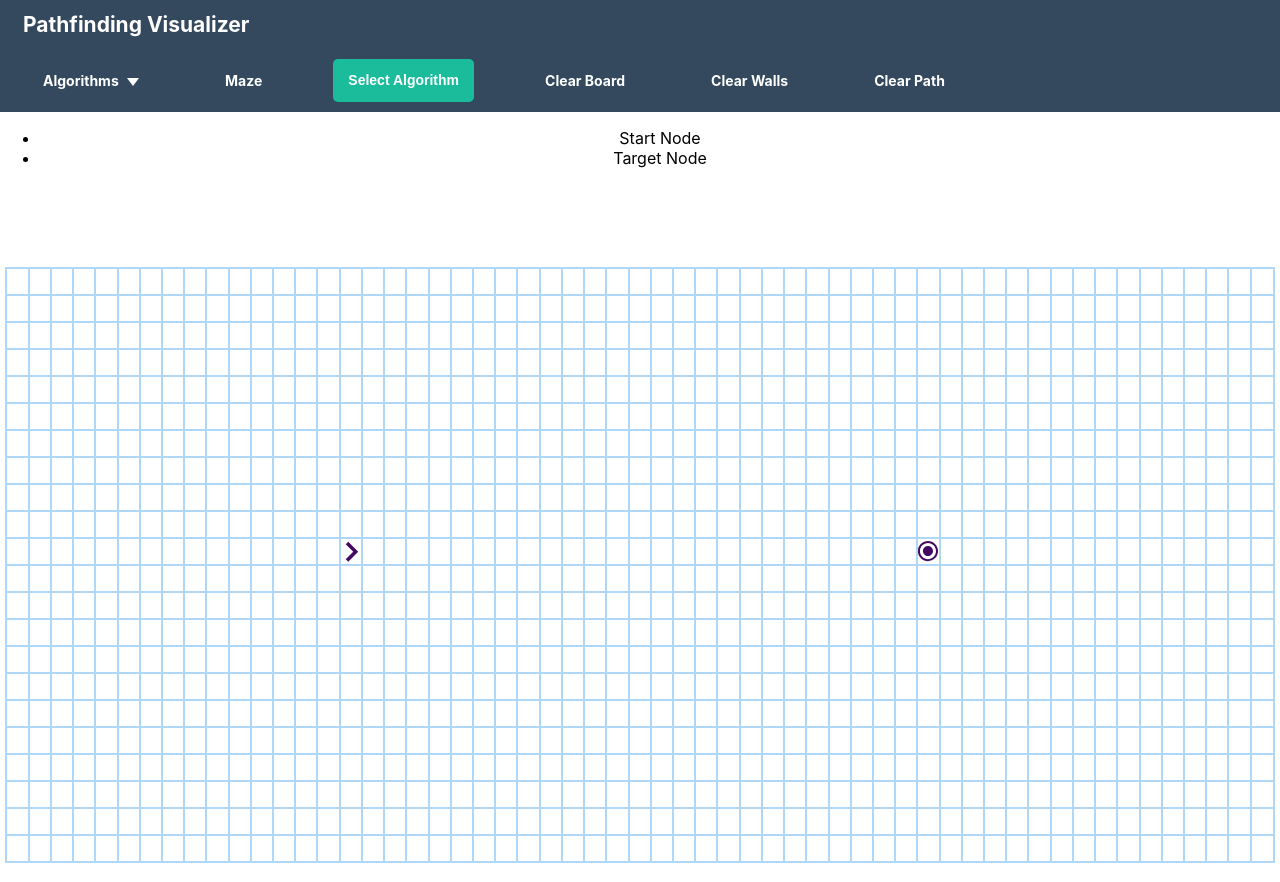
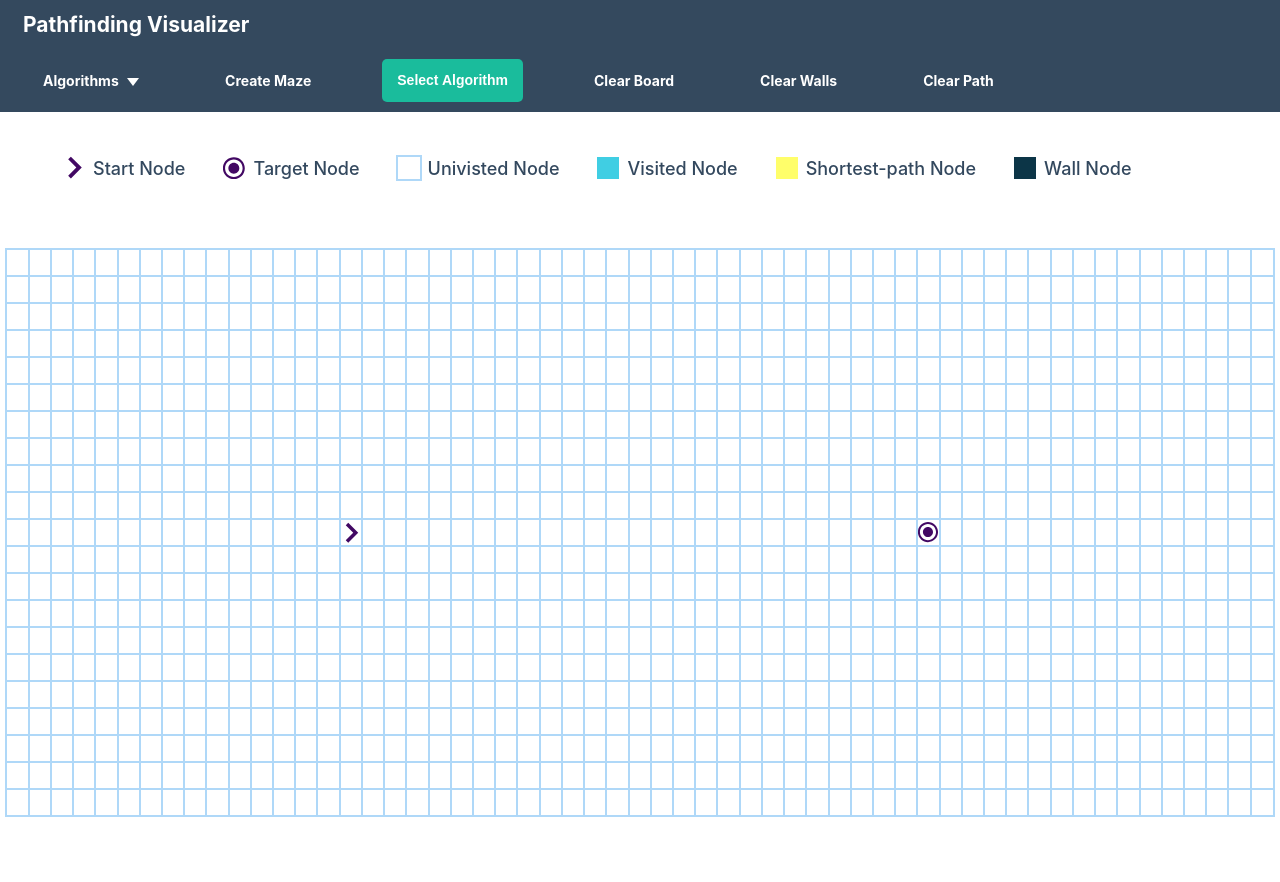
Before and after one commit to broliver18/algorithm-visualizer, a React (Create React App) app: page / in a window 1280 px wide. After the commit the page ends 836 px from the top, so only its background shows below. Built offline with nearby package versions, Linux system fonts and the light colour scheme.

Commit message:
Add legend

```diff
--- a/src/Components/Legend/Legend.css
+++ b/src/Components/Legend/Legend.css
@@ -0,0 +1,63 @@
+#Legend ul {
+    display: flex;
+    align-items: center;
+    justify-content: flex-start;
+    flex-wrap: wrap;
+    margin: 35px 0;
+}
+
+#Legend ul li {
+    display: flex;
+    justify-content: center;
+    align-items: center;
+    position: relative;
+    list-style: none;
+    margin: 5px 10px;
+    padding: 5px;
+    font-size: 18px;
+    font-weight: 500;
+    color: #33485E;
+}
+
+#Legend ul li div {
+    display: inline-flex;
+    justify-content: center;
+    align-items: center;
+    width: 22px;
+    height: 22px;
+    margin: 0 8px;
+}
+
+.unvisited-node {
+    outline: 2px solid rgb(175, 216, 248);
+}
+
+.visited-node {
+    background-color: rgba(0, 190, 218, 0.75);
+}
+
+.shortest-path-node {
+    background-color: rgb(255, 254, 106);
+}
+
+.wall-node {
+    background-color: rgb(12, 53, 71);
+}
+
+@media only screen and (max-width: 450px) {
+    #Legend ul {
+        margin: 15px 0;
+    }
+
+    #Legend ul li {
+        margin: 2px 4px;
+        padding: 2px;
+        font-size: 8px;
+    }
+
+    #Legend ul li div {
+        width: 10px;
+        height: 10px;
+        margin: 0 3px;
+    }
+}
--- a/src/Components/Legend/Legend.js
+++ b/src/Components/Legend/Legend.js
@@ -6,15 +6,31 @@ import TargetIcon from "../Icons/TargetIcon";
 
 function Legend() {
   return (
-    <div>
+    <div id="Legend">
       <ul>
         <li>
-          <div></div>
+          <div><StartIcon/></div>
           Start Node
         </li>
         <li>
-          <div></div>
+          <div><TargetIcon/></div>
           Target Node
+        </li>
+        <li>
+          <div className="unvisited-node"></div>
+          Univisted Node
+        </li>
+        <li>
+          <div className="visited-node"></div>
+          Visited Node
+        </li>
+        <li>
+          <div className="shortest-path-node"></div>
+          Shortest-path Node
+        </li>
+        <li>
+          <div className="wall-node"></div>
+          Wall Node
         </li>
       </ul>
     </div>
--- a/src/Components/NavBar/NavBar.css
+++ b/src/Components/NavBar/NavBar.css
@@ -18,10 +18,10 @@
 }
 
 .navigation li, .header {
+    position: relative;
     list-style: none;
     margin: 0 8px;
     padding: 10px 20px;
-    position: relative;
 }
 
 .navigation li a, .header a {
--- a/src/Components/NavBar/NavBar.js
+++ b/src/Components/NavBar/NavBar.js
@@ -44,7 +44,7 @@ function NavBar(props) {
           </ul>
           )}
         </li>
-        <li><a href="#">Maze</a></li>
+        <li><a href="#">Create Maze</a></li>
         <li>{renderAction(selectedAlgorithm)}</li>
         <li><a href="#">Clear Board</a></li>
         <li><a href="#">Clear Walls</a></li>
--- a/src/Components/Node/Node.js
+++ b/src/Components/Node/Node.js
@@ -17,13 +17,7 @@ function Node(props) {
     onMouseUp,
   } = props;
 
-  const extraClassName = isFinish
-    ? "node-finish"
-    : isStart
-    ? "node-start"
-    : isWall
-    ? "node-wall"
-    : "";
+  const extraClassName = isWall ? "node-wall" : "";
 
     function renderAction() {
       if (isFinish) return <TargetIcon/>
--- a/src/Components/PathFinder/PathFinder.css
+++ b/src/Components/PathFinder/PathFinder.css
@@ -1,6 +1,12 @@
 table {
-  margin: 100px auto 20px auto;
+  margin: 60px auto 20px auto;
   border-collapse: collapse;
   width: 99%;
   height: 100%;
 }
+
+@media only screen and (max-width: 450px) {
+  table {
+    margin: 30px auto 20px auto;
+  }
+}
--- a/src/Components/PathFinder/PathFinder.js
+++ b/src/Components/PathFinder/PathFinder.js
@@ -119,7 +119,7 @@ function PathFinder() {
 
   function getInitialGrid() {
     const newGrid = [];
-    for (let row = 0; row < 22; row++) {
+    for (let row = 0; row < 21; row++) {
       const currentRow = [];
       for (let col = 0; col < 57; col++) {
         currentRow.push(createNode(row, col));
```
